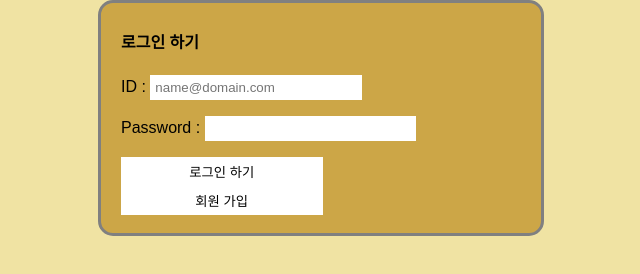
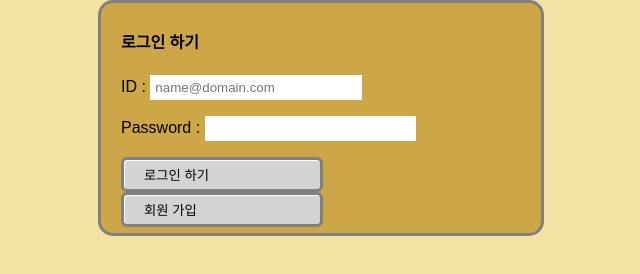
Before and after one commit to 2017155015/HomeworkRepository, a website: page LAB5/login.html in a window 1280 px wide. Shown: the whole page, without its empty margins (319-959 px from the left). Drawn offline with Linux system fonts and the light colour scheme.

Commit message:
Update login.html

```diff
--- a/LAB5/login.html
+++ b/LAB5/login.html
@@ -22,8 +22,8 @@
                         </label>
                     </p>
                     <p>
-                        <input type = "submit" value = "로그인 하기" class="gray-button" />
-                        <a href="signup.html"><input type = "button" class="gray-button" value = "회원 가입" /></a>
+                        <input type = "submit" value = "로그인 하기" class="button" />
+                        <a href="signup.html"><input type = "button" class="button" value = "회원 가입" /></a>
                     </p>
                 </form>
             </div>
```
